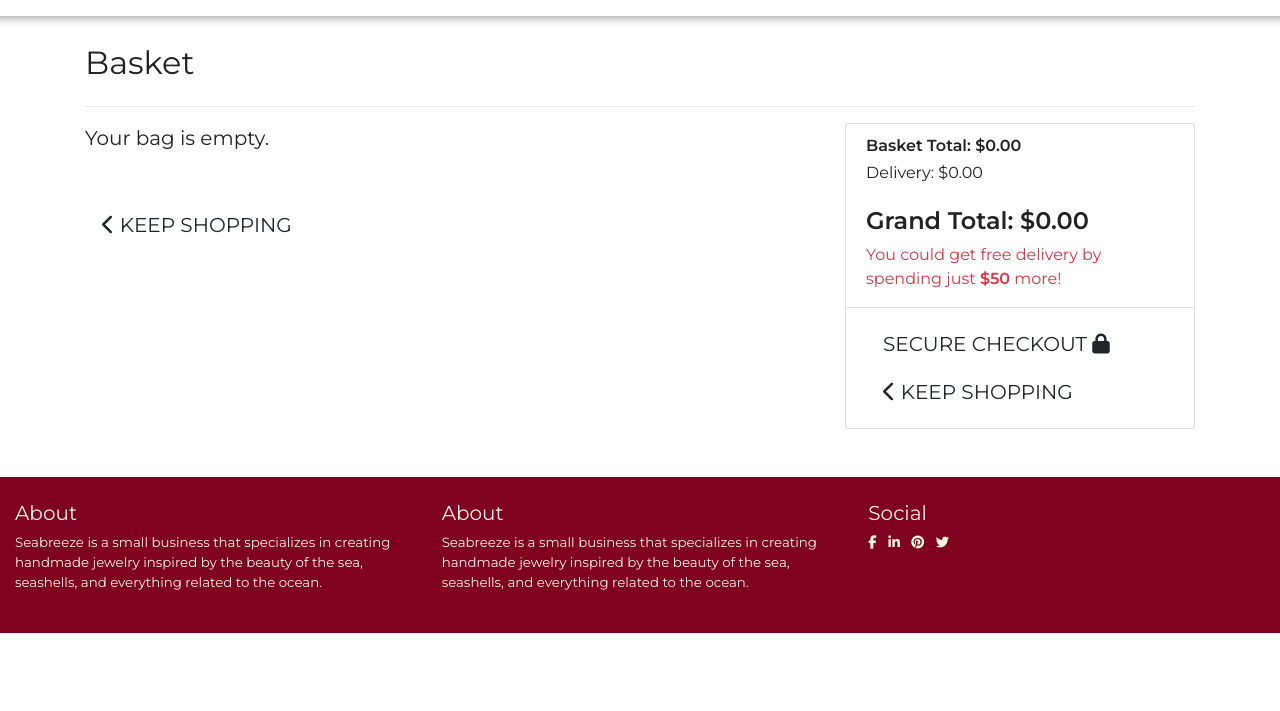
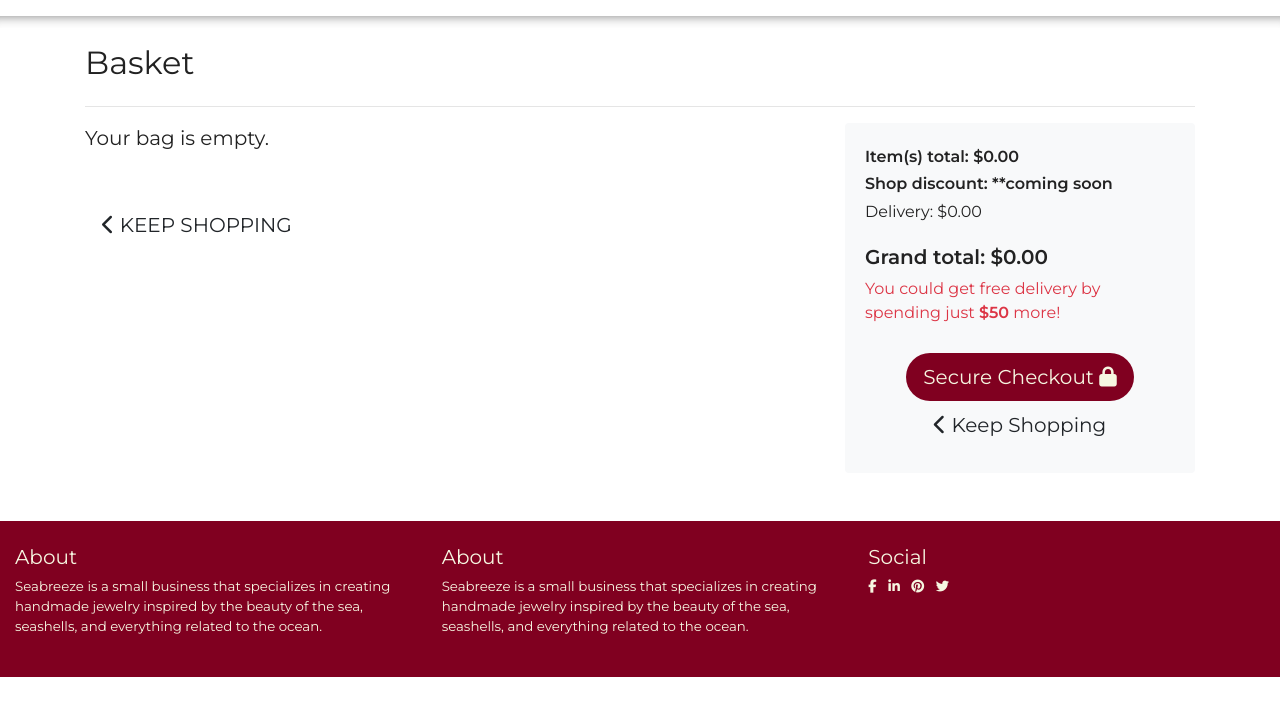
Before and after one commit to e-kai00/gungnir-shop, a Django app: page /basket/ in a window 1280 px wide. Shown: the part 89-800 px from the top of the page. Run offline with Django 3.2, Linux system fonts and the light colour scheme; some libraries are stand-ins or nearby versions; some web fonts are replaced.

Commit message:
Style basket page

```diff
--- a/basket/templates/basket/basket.html
+++ b/basket/templates/basket/basket.html
@@ -21,7 +21,7 @@
             {% if basket_items %}
             <div class="table-responsive rounded">
                 <table class="table table-sm table-borderless">
-                    <thead class="text-black">
+                    <thead class="text-black text-center">
                         <tr>
                             <th scope="col">Product Info</th>
                             <th scope="col"></th>
@@ -38,16 +38,16 @@
                         </td>
                         <td class="py-3">
                             <p class="my-0"><strong>{{ item.product.name }}</strong></p>
-                            <p class="my-0 small text-muted">SKU: {{ item.product.sku|upper }}</p>
+                            <p class="my-0 text-muted font-italic small">SKU: {{ item.product.sku }}</p>
                         </td>
                         <td class="py-3">
-                            <p class="my-0">${{ item.product.price }}</p>
+                            <p class="my-0 text-center">${{ item.product.price }}</p>
                         </td>
                         <!-- quantity input -->
                         <td class="py-3 w-25">
                             <form class="form update-form" method="POST" action="{% url 'update_basket' item.item_id %}">
                                 {% csrf_token %}
-                                <div class="form-group">
+                                <div class="form-group text-center">
                                     <div class="input-group">
                                         <div class="input-group-prepend">
                                             <button class="decrement-qty btn btn-black rounded-0"
@@ -70,11 +70,12 @@
                                     </div>
                                 </div>
                             </form>
-                            <a class="update-link text-info"><small>Update</small></a>
-                            <a class="remove-item text-danger float-right" id="remove_{{ item.item_id }}"><small>Remove</small></a>
+                            <!-- update and remove -->
+                            <a class="update-link text-info cursor"><small>Update</small></a>
+                            <a class="remove-item text-danger float-right cursor" id="remove_{{ item.item_id }}"><small>Remove</small></a>
                         </td>
                         <td class="py-3">
-                            <p class="my-0">${{ item.product.price | calc_subtotal:item.quantity }}</p>
+                            <p class="my-0 text-center">${{ item.product.price | calc_subtotal:item.quantity }}</p>
                         </td>
                     </tr>
                     {% endfor %}
@@ -95,10 +96,11 @@
         <div class="col col-lg-4 mt-3 mt-lg-0">
             <div class="checkout-wrapper">
                 <ul class="list-group">
-                    <li class="list-group-item">
-                        <h6><strong>Basket Total: ${{ total|floatformat:2 }}</strong></h6>
+                    <li class="list-group-item border-0 bg-light pt-4">
+                        <h6><strong>Item(s) total: ${{ total|floatformat:2 }}</strong></h6>
+                        <h6><strong>Shop discount: **coming soon</strong></h6>
                         <h6>Delivery: ${{ delivery|floatformat:2 }}</h6>
-                        <h4 class="mt-4"><strong>Grand Total: ${{ grand_total|floatformat:2 }}</strong></h4>
+                        <h5 class="mt-4"><strong>Grand total: ${{ grand_total|floatformat:2 }}</strong></h5>
                         {% if free_delivery_delta > 0 %}
                         <p class="mb-1 text-danger">
                             You could get free delivery by spending just <strong>${{ free_delivery_delta }}</strong>
@@ -107,9 +109,9 @@
                         {% endif %}
                     </li>
 
-                    <li class="list-group-item">
-                        <a href="" class="btn btn-black rounded-0 btn-lg">
-                            <span class="text-uppercase">Secure Checkout</span>
+                    <li class="list-group-item border-0 bg-light pb-4 text-center">
+                        <a href="" class="btn btn-lg rounded-pill basket-btn">
+                            <span class="">Secure Checkout</span>
                             <span class="icon">
                                 <i class="fas fa-lock"></i>
                             </span>
@@ -118,7 +120,7 @@
                             <span class="icon">
                                 <i class="fas fa-chevron-left"></i>
                             </span>
-                            <span class="text-uppercase">Keep Shopping</span>
+                            <span class="">Keep Shopping</span>
                         </a>
                     </li>
                 </ul>
--- a/static/css/base.css
+++ b/static/css/base.css
@@ -41,6 +41,9 @@ body {
     box-shadow: inset 0 12px 12px -12px rgba(0, 0, 0, 0.5);
 }
 
+.cursor:hover {
+    cursor: pointer;
+}
 
 /* --------------------Buttons */
 /* Scroll-to-top */
@@ -85,10 +88,6 @@ body {
 }
 
 /* --------------------Home page */
-.category-mute {
-    font-size: smaller;
-}
-
 .card-link {
     color: #222222;
     text-decoration: none;
```
